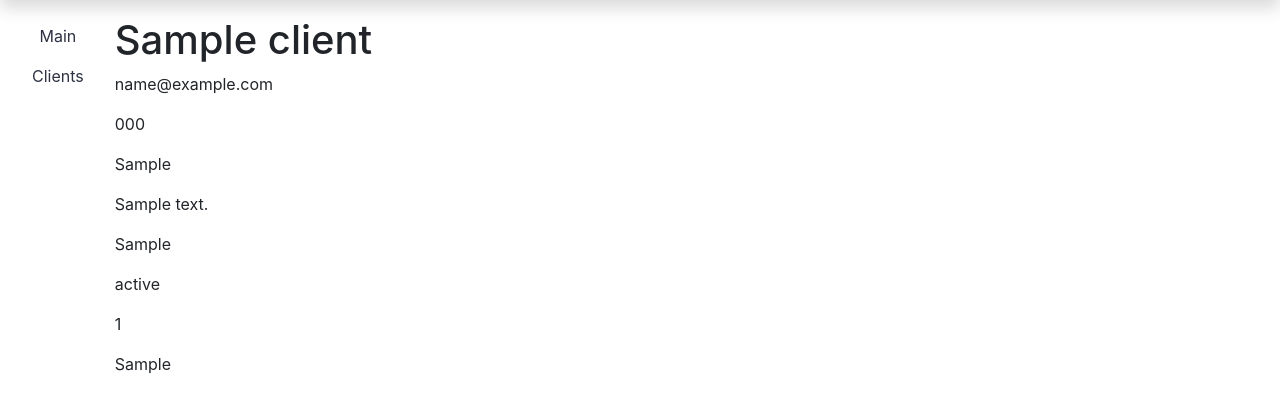
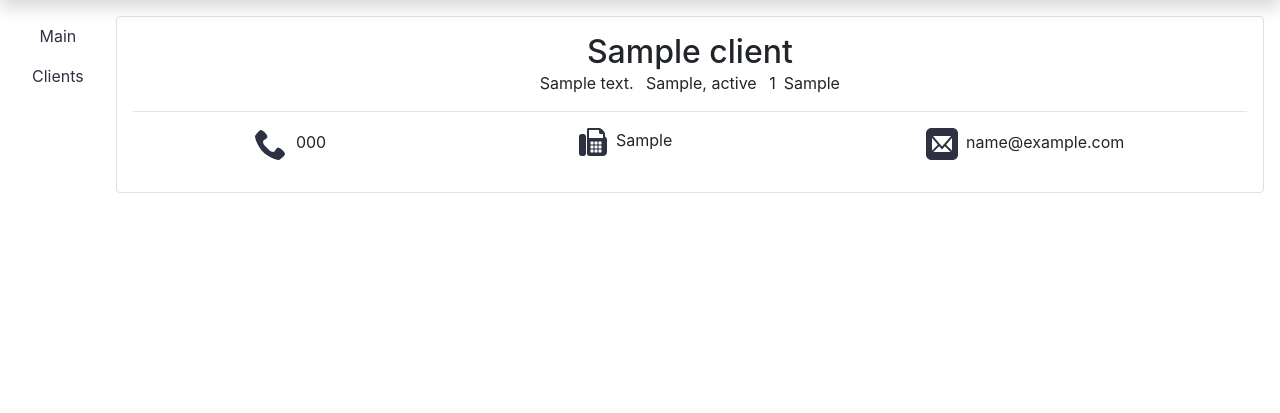
Before and after one commit to alsalgu/saldanaexpress, a Flask app: page /dashboard/clients/1 in a window 1280 px wide. Shown: the part 56-469 px from the top of the page. Run offline with Flask 2, Linux system fonts and the light colour scheme; a user stored in the database is signed in; tables that the repository leaves empty hold one stand-in row (values such as "Sample post"); some libraries are stand-ins or nearby versions.

Commit message:
Styled Client View

```diff
--- a/app/main/routes.py
+++ b/app/main/routes.py
@@ -40,8 +40,8 @@ def clients():
     else:
         return render_template('dashboard/dash-clients.html')
 
-@bp.route('/dashboard/clients/<int:client_id>')
+@bp.route('/dashboard/clients/<int:client_id>', methods=['GET', 'POST'])
 @login_required
 def singleClient(client_id):
-    current_client = Client.query.filter_by(id=client_id).first()
+    current_client = Client.query.filter_by(id=client_id, user_id=current_user.id).first()
     return render_template('dashboard/dash-client-view.html', current_client=current_client)
--- a/app/templates/dashboard/dash-client-view.html
+++ b/app/templates/dashboard/dash-client-view.html
@@ -1,16 +1,39 @@
 {% extends 'dashboard/dash-window.html' %}
 {% block dash %}
 
-<h1>{{ current_client.client_name}}</h1>
-<p>{{current_client.email}}</p>
-<p>{{current_client.phone}}</p>
-<p>{{current_client.fax}}</p>
-<p>{{current_client.address}}</p>
-<p>{{current_client.city}}</p>
-<p>{{current_client.state}}</p>
-<p>{{current_client.zipcode}}</p>
-<p>{{current_client.country}}</p>
+<div class="border rounded p-3">
+    <div class="text-center">
+        <h2 class="m-0">{{ current_client.client_name }}</h2>
+        <div>
+            <ul class="list-inline m-0">
+                <li class="list-inline-item">
+                    {{current_client.address}}
+                </li>
+                <li class="list-inline-item">{{current_client.city}}, {{current_client.state}}</li>
+                <li class="list-inline-item"><span class="mr-2">{{current_client.zipcode}}</span>{{current_client.country}}</li>
+            </ul>
+            <hr/>
+        </div>
+    </div>
+    <div>
+        <div>
+            <ul class="list-inline d-flex justify-content-around">
+                <li class="list-inline-item">
+                    <img src="/static/img/icons/phone.png" class="mr-1" />
+                    {{current_client.phone}}
+                </li>
+                <li class="list-inline-item">
+                    <img src="/static/img/icons/fax.png" class="mr-1" />
+                    {{current_client.fax}}
+                </li>
+                <li class="list-inline-item">
+                    <img src="/static/img/icons/mail.png" class="mr-1" />
+                    {{current_client.email}}
+                </li>
+            </ul>
+        </div>
 
-
+    </div>
+</div>
 
 {% endblock %}
--- a/app/templates/dashboard/dash-window.html
+++ b/app/templates/dashboard/dash-window.html
@@ -5,7 +5,7 @@
 <div class="d-flex">
     {% include 'dashboard/dash-sidebar.html' %}
 
-    <div class="container-fluid">
+    <div class="flex-fill ml-3">
         {% block dash %}{% endblock dash %}
     </div>
 </div>
```
Also changed, not shown: app/static/img/icons/compass2.png (added), app/static/img/icons/fax.png (added), app/static/img/icons/mail.png (added), app/static/img/icons/phone.png (added).
